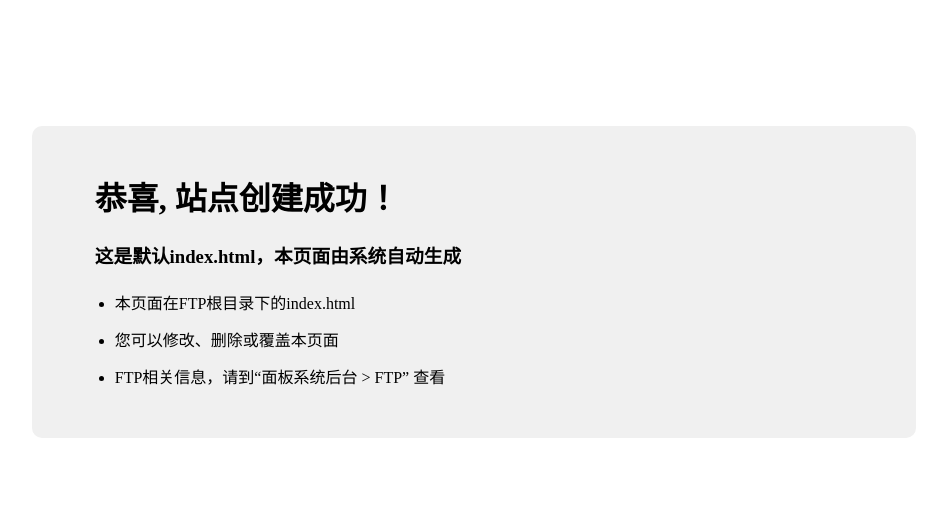
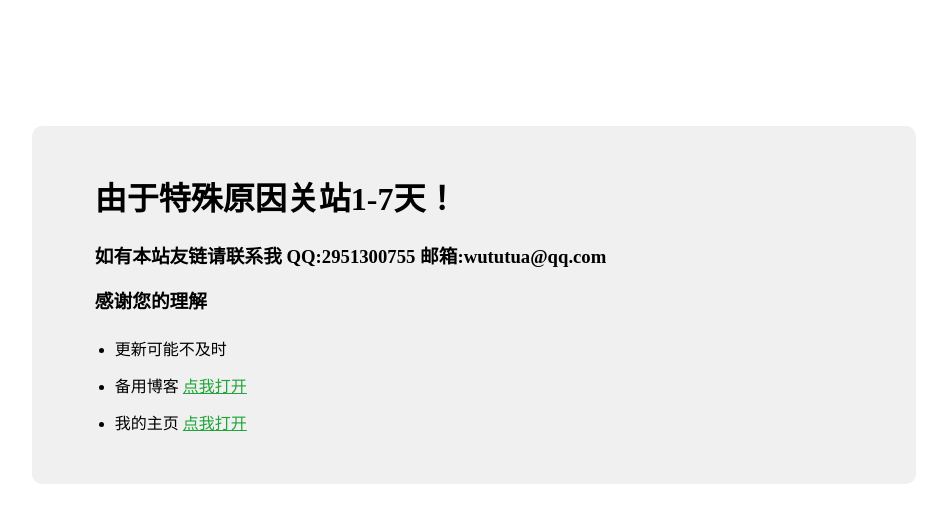
Before and after one commit to wututua/web-test, a plain HTML site: page index.html in a window 1280 px wide. Shown: the whole page, without its empty margins (166-1113 px from the left). Drawn offline with Linux system fonts and the light colour scheme.

Commit message:
Update index.html

```diff
--- a/index.html
+++ b/index.html
@@ -2,7 +2,7 @@
 <html>
 <head>
     <meta charset="utf-8">
-    <title>恭喜，站点创建成功！</title>
+    <title>wututu-blog</title>
     <style>
         .container {
             width: 60%;
@@ -27,12 +27,13 @@
 </head>
 <body>
     <div class="container">
-        <h1>恭喜, 站点创建成功！</h1>
-        <h3>这是默认index.html，本页面由系统自动生成</h3>
+        <h1>由于特殊原因关站1-7天！</h1>
+        <h3>如有本站友链请联系我 QQ:2951300755 邮箱:wututua@qq.com</h3>
+        <h3>感谢您的理解</h3>
         <ul>
-            <li>本页面在FTP根目录下的index.html</li>
-            <li>您可以修改、删除或覆盖本页面</li>
-            <li>FTP相关信息，请到“面板系统后台 > FTP” 查看</li>
+            <li>更新可能不及时</li>
+            <li>备用博客 <a href="https://blog.wututu.cn">点我打开</a></li>
+            <li>我的主页 <a href="https://www.wututu.cn">点我打开</a></li>
         </ul>
     </div>
 </body>
```
